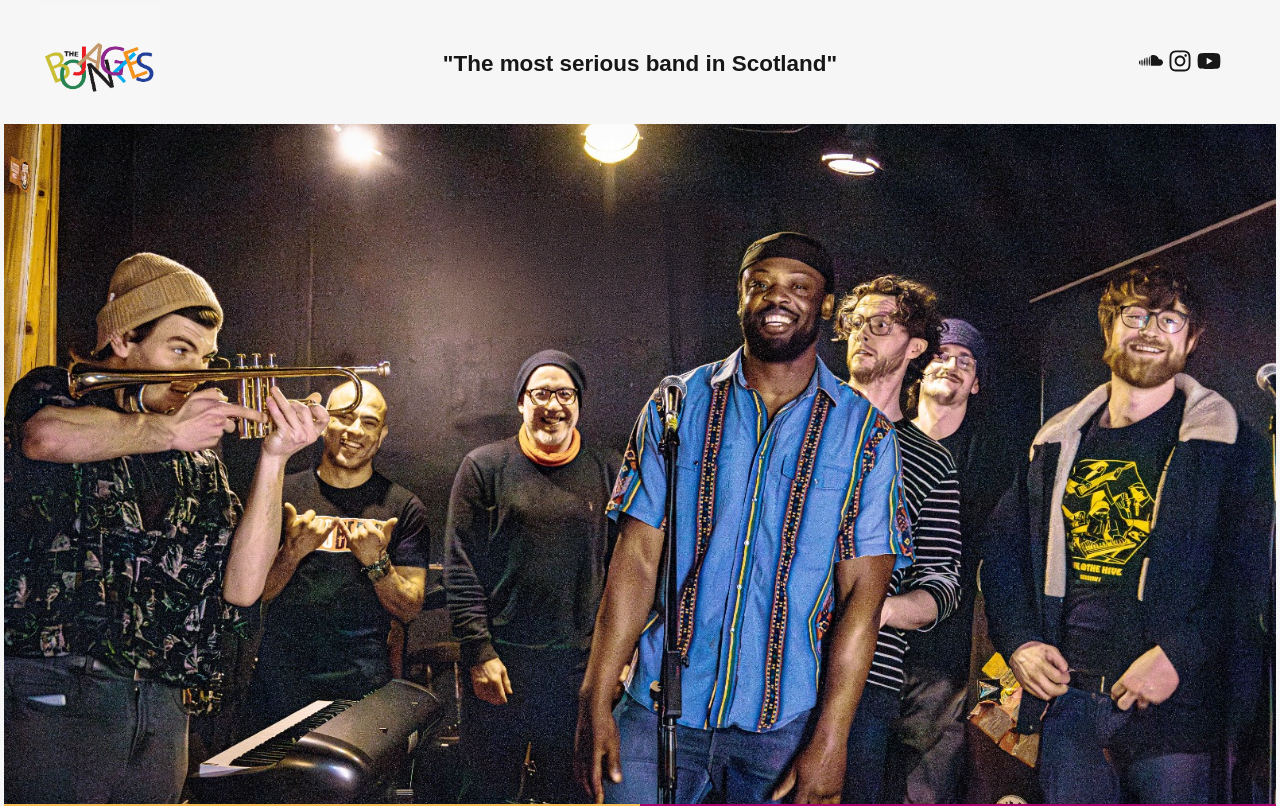
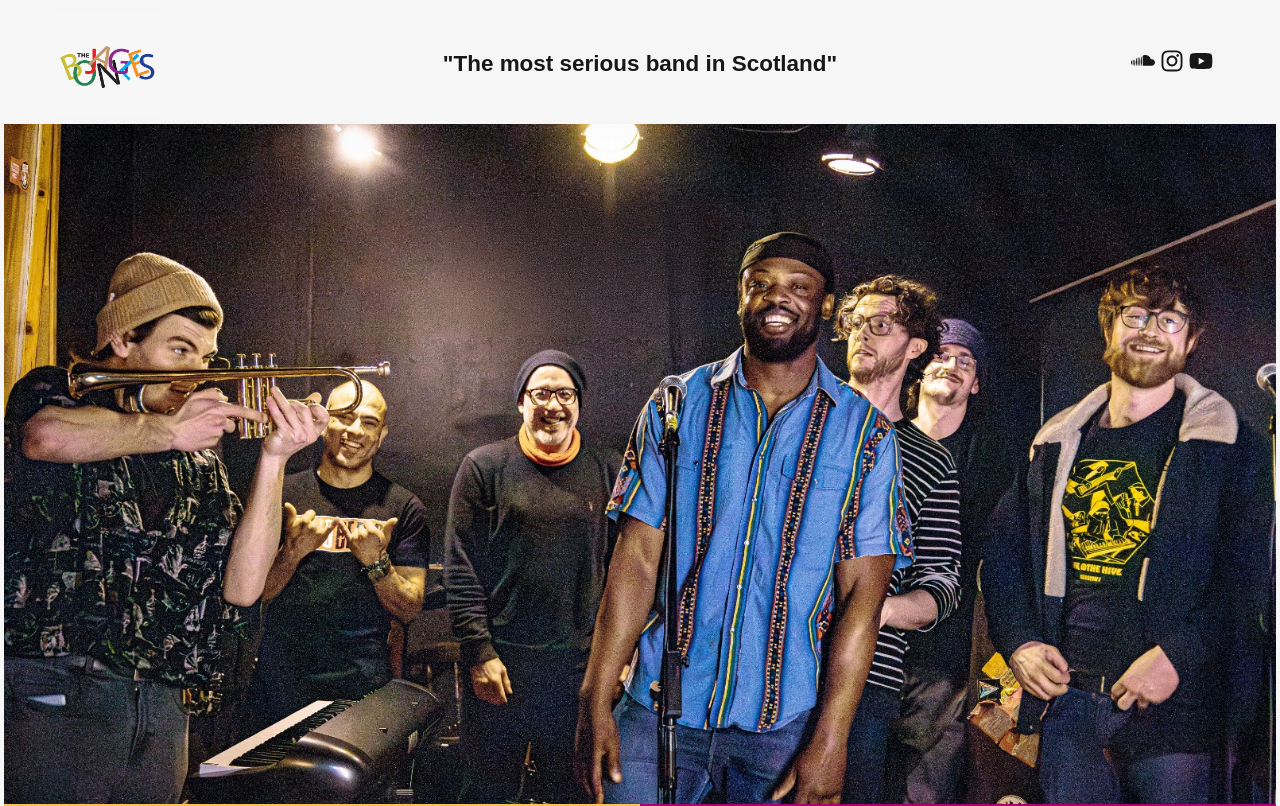
Before and after one commit to Mik20393/the-bojangles-web-app, a Next.js app: page / in a window 1280 px wide. Shown: the top 806 px of the page. Built offline with nearby package versions, Linux system fonts and the light colour scheme.

Commit message:
Updating title padding

```diff
--- a/src/app/page.module.css
+++ b/src/app/page.module.css
@@ -31,6 +31,7 @@
 .sectionTitleContainer {
   height: 15vh;
   width: 100%;
+  padding: 0.5rem;
 }
 
 .sectionTitle {
@@ -42,13 +43,11 @@
   position: relative;
   height: 100%;
   width: 15vw;
-  padding: 0.5rem;
 }
 
 .bandSlogan {
   font-size: 1.5vw;
   width: 50vw;
-  padding: 0.5rem;
 }
 
 .socialsContainer {
@@ -57,7 +56,6 @@
   display: flex;
   justify-content: center;
   align-items: center;
-  padding: 0.5rem;
 }
 
 .socialsContainer h1 {
```
